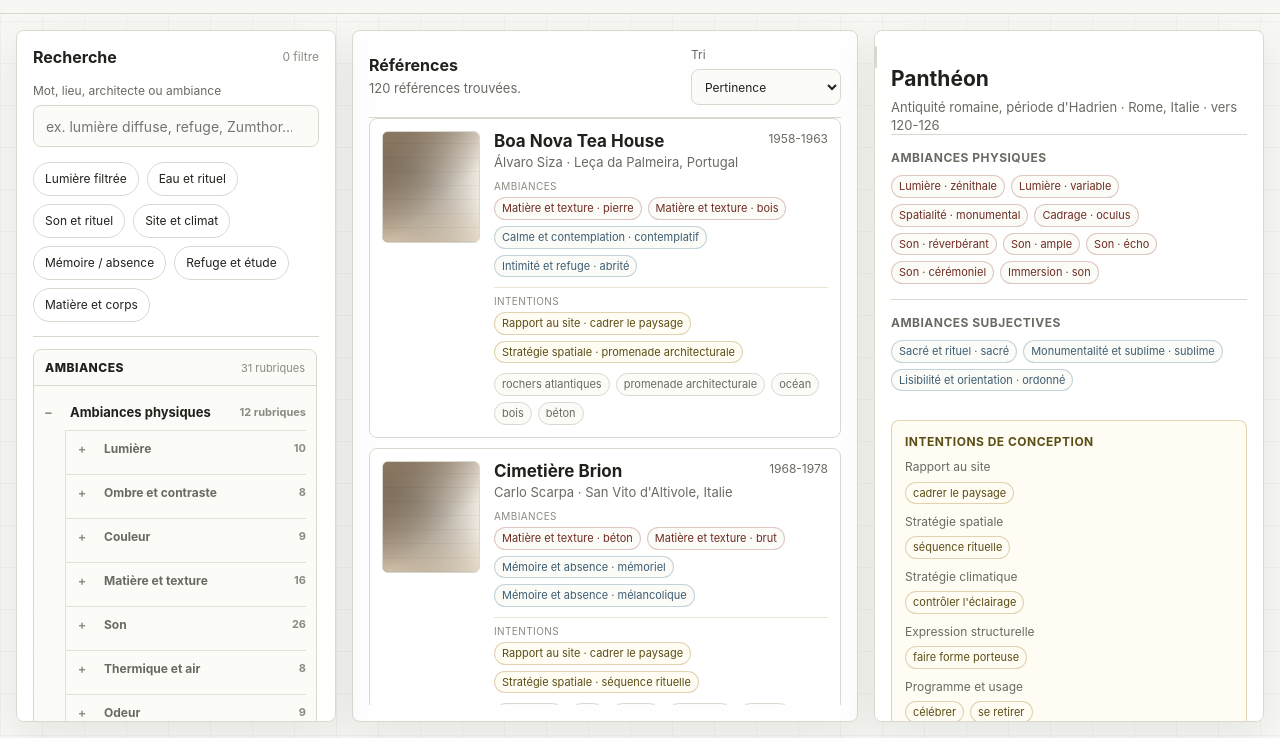
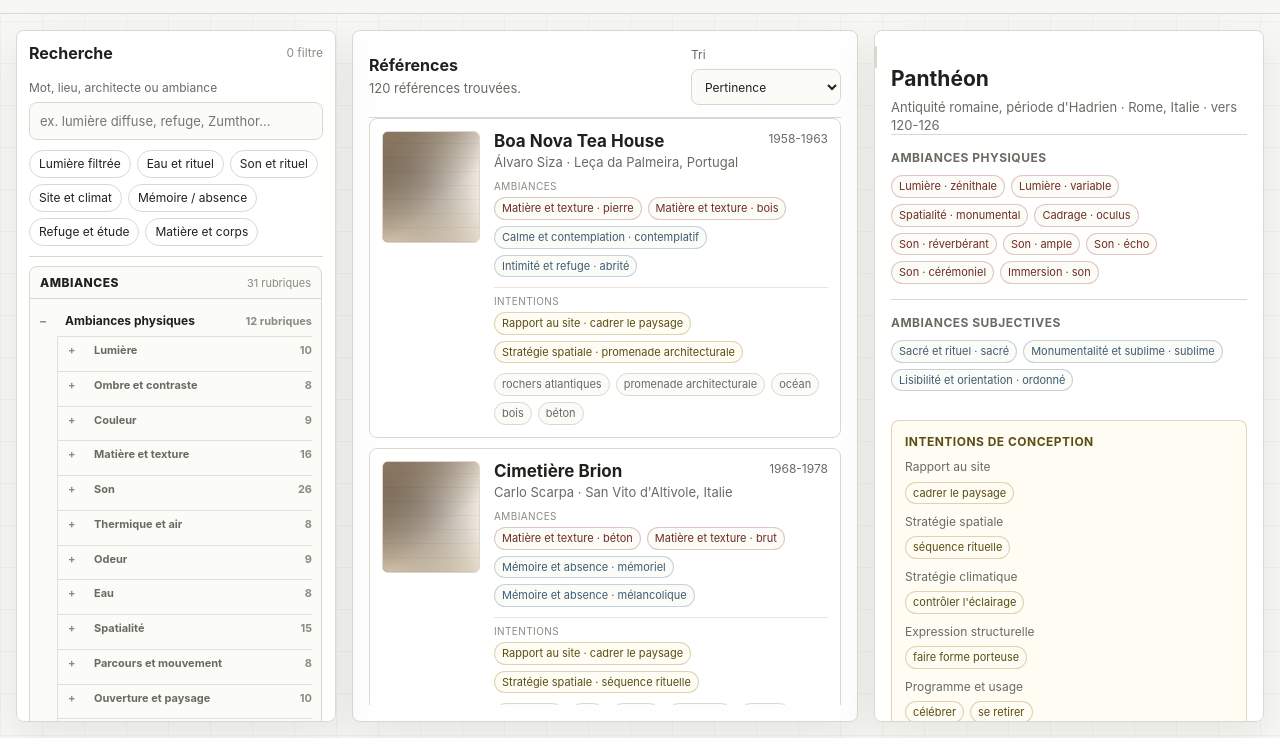
Before and after one commit to micheleatie/ambiance-index, a website built with Vite: page app/index.html in a window 1280 px wide. Shown: the part 62-800 px from the top of the page. Built offline with nearby package versions, Linux system fonts and the light colour scheme.

Commit message:
Compact the search panel spacing and sticky header

```diff
--- a/app/styles.css
+++ b/app/styles.css
@@ -165,11 +165,21 @@ button {
 .search-panel {
   display: flex;
   flex-direction: column;
-  padding: 16px;
+  padding: 12px;
   position: sticky;
   top: 92px;
   height: calc(100vh - 108px);
   overflow: auto;
+}
+
+.search-panel > .section-heading {
+  position: sticky;
+  top: -12px;
+  z-index: 2;
+  margin: -12px -12px 0;
+  padding: 12px 12px 7px;
+  background: rgba(255, 255, 255, 0.95);
+  border-radius: var(--radius) var(--radius) 0 0;
 }
 
 .search-panel-content {
@@ -219,7 +229,7 @@ button {
 }
 
 .search-field {
-  margin-top: 16px;
+  margin-top: 10px;
 }
 
 .search-field input,
@@ -236,9 +246,9 @@ button {
 }
 
 .search-field input {
-  min-height: 42px;
-  padding: 10px 12px;
-  font-size: 14px;
+  min-height: 38px;
+  padding: 8px 10px;
+  font-size: 13px;
 }
 
 .search-field input:focus,
@@ -253,9 +263,14 @@ button {
 .quick-themes {
   display: flex;
   flex-wrap: wrap;
-  gap: 8px;
-  padding: 15px 0 14px;
+  gap: 6px;
+  padding: 10px 0;
   border-bottom: 1px solid var(--line);
+}
+
+.quick-themes button {
+  min-height: 28px;
+  padding: 5px 9px;
 }
 
 .quick-themes button.is-active {
@@ -267,9 +282,9 @@ button {
 .filter-scroll {
   display: grid;
   grid-template-rows: auto auto;
-  gap: 12px;
+  gap: 9px;
   overflow: visible;
-  padding: 12px 2px 2px 0;
+  padding: 9px 1px 1px 0;
 }
 
 .filter-box {
@@ -291,7 +306,7 @@ button {
   align-items: center;
   justify-content: space-between;
   gap: 10px;
-  padding: 10px 11px;
+  padding: 8px 10px;
   border-bottom: 1px solid var(--line);
 }
 
@@ -314,7 +329,7 @@ button {
 
 .filter-list {
   overflow: visible;
-  padding: 8px 10px 10px;
+  padding: 6px 9px 8px;
 }
 
 .filter-family {
@@ -341,9 +356,9 @@ button {
 }
 
 .filter-family > summary {
-  padding: 10px 0;
+  padding: 8px 0;
   color: var(--ink);
-  font-size: 13px;
+  font-size: 12px;
   font-weight: 740;
 }
 
@@ -367,19 +382,19 @@ button {
 }
 
 .filter-group {
-  padding: 7px 0 10px;
+  padding: 5px 0 7px;
   border-top: 1px solid rgba(218, 216, 206, 0.72);
 }
 
 .filter-family > .filter-group {
-  margin-left: 21px;
-  padding-left: 12px;
+  margin-left: 18px;
+  padding-left: 10px;
   border-left: 1px solid rgba(218, 216, 206, 0.78);
 }
 
 .filter-group > summary {
-  padding: 3px 0 8px;
-  font-size: 12px;
+  padding: 2px 0 6px;
+  font-size: 11px;
   line-height: 1.25;
   font-weight: 660;
   color: var(--muted);
@@ -393,25 +408,27 @@ button {
 .tag-grid {
   display: flex;
   flex-wrap: wrap;
-  gap: 7px;
+  gap: 5px;
 }
 
 .tag-list {
   display: grid;
-  gap: 6px;
+  gap: 5px;
 }
 
 .tag-button {
   max-width: 100%;
   display: inline-flex;
   align-items: center;
-  gap: 7px;
+  gap: 6px;
+  min-height: 30px;
+  padding: 6px 9px;
 }
 
 .tag-button-list {
   width: 100%;
   justify-content: space-between;
-  border-radius: 6px;
+  border-radius: 5px;
   background: var(--panel);
 }
 
```
